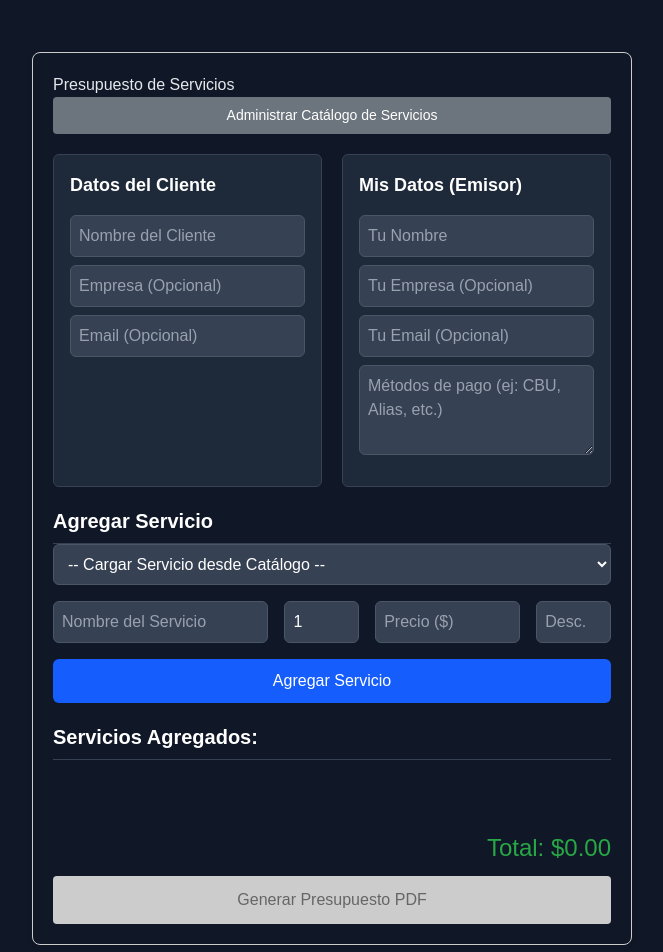
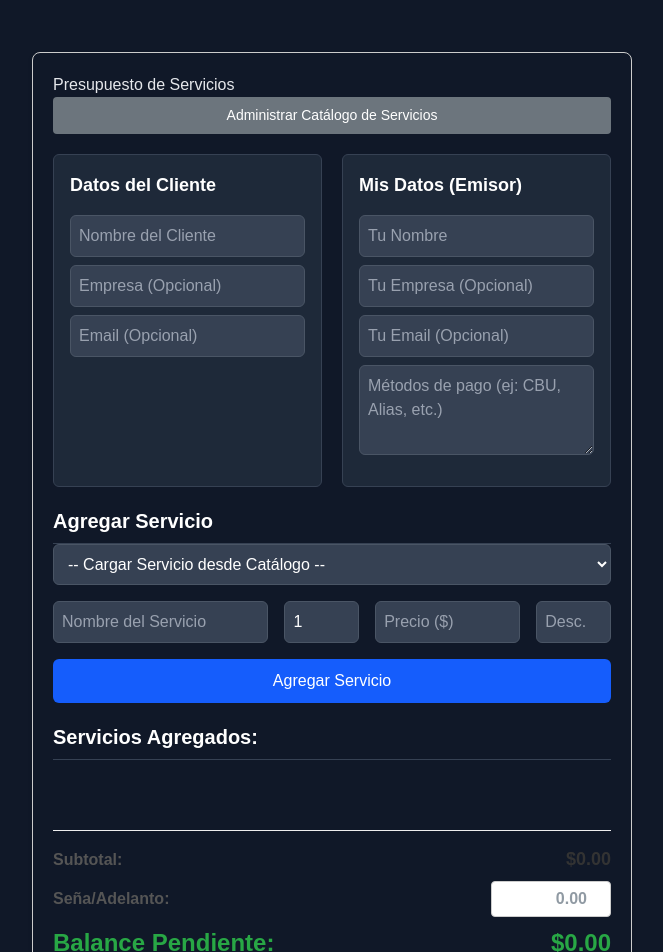
Before and after one commit to Dybalux/calculadoradeservicios, a React (Vite) app: page / in a window 1280 px wide. Shown: the top 952 px of the page, without its empty margins (308-971 px from the left). Built offline with nearby package versions, Linux system fonts and the light colour scheme.

Commit message:
Agregue una ffuncion para tener en cuenta señas

```diff
--- a/src/pages/ServiceCalculator.jsx
+++ b/src/pages/ServiceCalculator.jsx
@@ -13,25 +13,29 @@ import { useCatalogManager } from '../hooks/useCatalogManager';
 import { useServiceManager } from '../hooks/useServiceManager';
 import { useQuoteData } from '../hooks/useQuoteData';
 
-// --- PASO 1: IMPORTA TU LOGO AQUÍ ---
-// Reemplaza 'react.svg' por el nombre de tu archivo (ej: 'mi-logo.png')
+// --- CAMBIO 1: Importamos el logo (como en el paso anterior) ---
+// (Asegúrate de poner tu logo en 'src/assets/' y cambiar el nombre aquí)
 import companyLogo from '../assets/LogoAhijuna.png';
 
 
 function ServiceCalculator() {
 
     // --- LÓGICA / ESTADO ---
-    // (Toda tu lógica de Hooks... sin cambios)
+
     const { clientData, issuerData, handleClientChange, handleIssuerChange } = useQuoteData();
     const { catalogServices, modalState, catalogActions } = useCatalogManager();
+
+    // --- CAMBIO 2: Renombramos 'total' a 'subtotal' y añadimos 'advancePayment' ---
     const {
         services,
-        total,
+        total: subtotal, // Renombramos 'total' a 'subtotal'
         editingId,
         editForm,
         setEditForm,
         actions: serviceActions
     } = useServiceManager();
+
+    // Estado local para el formulario "Agregar Servicio"
     const [newServiceForm, setNewServiceForm] = useState({
         name: '',
         price: '',
@@ -39,8 +43,11 @@ function ServiceCalculator() {
         discount: ''
     });
 
+    // --- NUEVO ESTADO para la seña/adelanto ---
+    const [advancePayment, setAdvancePayment] = useState('');
+
     // --- Handlers (Funciones "puente") ---
-    // (Todas las funciones handle... sin cambios)
+    // (Sin cambios...)
     const handleNewServiceFormChange = (e) => {
         const { name, value } = e.target;
         setNewServiceForm(prev => ({ ...prev, [name]: value }));
@@ -69,43 +76,37 @@ function ServiceCalculator() {
         }
     };
 
-    // ---  PASO 2: MODIFICA handleGeneratePDF  ---
+    // --- CAMBIO 3: Actualizamos la función del PDF ---
     const handleGeneratePDF = () => {
         const doc = new jsPDF();
 
-        // --- 1. AÑADIR EL LOGO ---
-        // doc.addImage(imagen, 'FORMATO', X, Y, Ancho, Alto)
-        // (Asegúrate de que el formato 'PNG', 'JPEG' o 'SVG' sea el correcto)
-        doc.addImage(companyLogo, 'SVG', 14, 15, 30, 30); // 30x30px en la esquina superior izquierda
+        // 1. Logo
+        doc.addImage(companyLogo, 'SVG', 14, 15, 30, 30);
 
-        // --- 2. AJUSTAR COORDENADAS (MOVER TODO HACIA ABAJO) ---
-        // Movimos todo 40px hacia abajo para dar espacio al logo (ej: 20 -> 60)
-
-        // 1. Datos Cliente/Emisor
+        // 2. Datos Cliente/Emisor (movidos hacia abajo)
         doc.setFontSize(10);
         doc.setFont('helvetica', 'bold');
-        doc.text('DE:', 14, 60); // Estaba en 20
+        doc.text('DE:', 14, 60);
         doc.setFont('helvetica', 'normal');
-        doc.text(issuerData.name || '(Tu Nombre)', 14, 66); // Estaba en 26
-        doc.text(issuerData.company || '(Tu Empresa)', 14, 72); // Estaba en 32
-        doc.text(issuerData.email || '(Tu Email)', 14, 78); // Estaba en 38
+        doc.text(issuerData.name || '(Tu Nombre)', 14, 66);
+        doc.text(issuerData.company || '(Tu Empresa)', 14, 72);
+        doc.text(issuerData.email || '(Tu Email)', 14, 78);
+        doc.setFont('helvetica', 'bold');
+        doc.text('PARA:', 105, 60);
+        doc.setFont('helvetica', 'normal');
+        doc.text(clientData.name || '(Nombre Cliente)', 105, 66);
+        doc.text(clientData.company || '(Empresa Cliente)', 105, 72);
+        doc.text(clientData.email || '(Email Cliente)', 105, 78);
 
-        doc.setFont('helvetica', 'bold');
-        doc.text('PARA:', 105, 60); // Estaba en 20
-        doc.setFont('helvetica', 'normal');
-        doc.text(clientData.name || '(Nombre Cliente)', 105, 66); // Estaba en 26
-        doc.text(clientData.company || '(Empresa Cliente)', 105, 72); // Estaba en 32
-        doc.text(clientData.email || '(Email Cliente)', 105, 78); // Estaba en 38
-
-        // 2. Título
+        // 3. Título (movido hacia abajo)
         doc.setFontSize(18);
         doc.setFont('helvetica', 'bold');
-        doc.text('Presupuesto de Servicios', 105, 95, { align: 'center' }); // Estaba en 55
+        doc.text('Presupuesto de Servicios', 105, 95, { align: 'center' });
         doc.setFontSize(11);
         doc.setFont('helvetica', 'normal');
-        doc.text(`Fecha: ${new Date().toLocaleDateString()}`, 105, 101, { align: 'center' }); // Estaba en 61
+        doc.text(`Fecha: ${new Date().toLocaleDateString()}`, 105, 101, { align: 'center' });
 
-        // 3. Tabla de Servicios (lógica sin cambios)
+        // 4. Tabla (movida hacia abajo)
         const tableColumn = ["Servicio", "Cant.", "P. Unit. ($)", "Desc. %", "Subtotal ($)"];
         const tableRows = [];
         services.forEach(service => {
@@ -121,33 +122,45 @@ function ServiceCalculator() {
                 finalSubtotal.toFixed(2)
             ]);
         });
-
-        // --- 3. AJUSTAR INICIO DE LA TABLA ---
         autoTable(doc, {
             head: [tableColumn],
             body: tableRows,
-            startY: 110 // Estaba en 70
+            startY: 110
         });
 
-        // 4. Total y Métodos de Pago (sin cambios, se ajusta solo)
+        // --- 5. Lógica de Totales (Subtotal, Seña, Balance) ---
         const finalY = doc.lastAutoTable.finalY;
+        const advanceAmountPDF = parseFloat(advancePayment) || 0;
+        const remainingBalancePDF = subtotal - advanceAmountPDF;
+
+        doc.setFontSize(12);
+        doc.setFont('helvetica', 'normal');
+        doc.text(`Subtotal: $${subtotal.toFixed(2)}`, 196, finalY + 15, { align: 'right' });
+
+        // Solo mostramos la seña si es mayor a 0
+        if (advanceAmountPDF > 0) {
+            doc.text(`Seña: -$${advanceAmountPDF.toFixed(2)}`, 196, finalY + 22, { align: 'right' });
+        }
+
         doc.setFontSize(14);
         doc.setFont('helvetica', 'bold');
-        doc.text(`Total: $${total.toFixed(2)}`, 196, finalY + 15, { align: 'right' });
+        doc.text(`Balance Pendiente: $${remainingBalancePDF.toFixed(2)}`, 196, finalY + 30, { align: 'right' });
+
+        // 6. Métodos de Pago
         if (issuerData.paymentMethods) {
             doc.setFontSize(11);
             doc.setFont('helvetica', 'bold');
-            doc.text('Métodos de Pago:', 14, finalY + 25);
+            doc.text('Métodos de Pago:', 14, finalY + 40); // Ajustamos 'Y'
             doc.setFont('helvetica', 'normal');
             const paymentLines = doc.splitTextToSize(issuerData.paymentMethods, 180);
-            doc.text(paymentLines, 14, finalY + 31);
+            doc.text(paymentLines, 14, finalY + 46);
         }
 
         doc.save('presupuesto-servicios.pdf');
     };
 
     // --- Estilos ---
-    // (Sin cambios)
+    // --- CAMBIO 4: Añadimos nuevos estilos para el Resumen de Total ---
     const styles = {
         calculatorContainer: {
             fontFamily: 'Arial, sans-serif',
@@ -158,12 +171,47 @@ function ServiceCalculator() {
             borderRadius: '8px',
             boxShadow: '0 2px 5px rgba(0,0,0,0.1)',
         },
-        total: {
+
+        // --- NUEVOS ESTILOS AQUÍ ---
+        summarySection: {
+            marginTop: '20px',
+            borderTop: '1px solid #eee',
+            paddingTop: '15px',
+        },
+        summaryRow: {
+            display: 'flex',
+            justifyContent: 'space-between',
+            alignItems: 'center',
+            marginBottom: '8px',
+        },
+        summaryLabel: {
+            fontSize: '16px',
+            fontWeight: 'bold',
+            color: '#555',
+        },
+        summaryAmount: {
+            fontSize: '18px',
+            fontWeight: 'bold',
+            color: '#333',
+        },
+        advanceInput: { // Estilo para el input de la seña
+            fontSize: '16px',
+            fontWeight: 'bold',
+            padding: '5px 8px',
+            border: '1px solid #ccc',
+            borderRadius: '4px',
+            width: '120px',
             textAlign: 'right',
-            marginTop: '20px',
-            color: '#28a745',
+            backgroundColor: '#ffffff', // Asegura fondo blanco
+            color: '#213547',          // Asegura texto oscuro
+        },
+        finalBalance: {
             fontSize: '24px',
+            fontWeight: 'bold',
+            color: '#28a745', // Verde
         },
+        // --- FIN DE NUEVOS ESTILOS ---
+
         pdfButton: {
             width: '100%',
             padding: '12px',
@@ -199,8 +247,11 @@ function ServiceCalculator() {
         },
     };
 
+    // --- Cálculos de Totales ---
+    const advanceAmount = parseFloat(advancePayment) || 0;
+    const remainingBalance = subtotal - advanceAmount;
+
     // --- RENDERIZADO ---
-    // (El JSX/return no cambia en absoluto)
     return (
         <div style={styles.calculatorContainer}>
 
@@ -250,9 +301,42 @@ function ServiceCalculator() {
                 onDeleteService={serviceActions.deleteService}
             />
 
-            <h2 style={styles.total}>
-                Total: ${total.toFixed(2)}
-            </h2>
+            {/* --- CAMBIO 4: JSX del Total actualizado --- */}
+            <div style={styles.summarySection}>
+                {/* Fila del Subtotal */}
+                <div style={styles.summaryRow}>
+                    <span style={styles.summaryLabel}>Subtotal:</span>
+                    <span style={styles.summaryAmount}>${subtotal.toFixed(2)}</span>
+                </div>
+
+                {/* Fila de la Seña (Input) */}
+                <div style={styles.summaryRow}>
+                    <label htmlFor="advancePayment" style={styles.summaryLabel}>
+                        Seña/Adelanto:
+                    </label>
+                    <input
+                        id="advancePayment"
+                        type="number"
+                        min="0"
+                        step="0.01"
+                        placeholder="0.00"
+                        value={advancePayment}
+                        onChange={(e) => setAdvancePayment(e.target.value)}
+                        style={styles.advanceInput}
+                    />
+                </div>
+
+                {/* Fila del Balance Pendiente */}
+                <div style={styles.summaryRow}>
+                    <span style={{...styles.summaryLabel, ...styles.finalBalance}}>
+                        Balance Pendiente:
+                    </span>
+                    <span style={{...styles.summaryAmount, ...styles.finalBalance}}>
+                        ${remainingBalance.toFixed(2)}
+                    </span>
+                </div>
+            </div>
+            {/* --- Fin del cambio --- */}
 
             <button
                 onClick={handleGeneratePDF}
```
